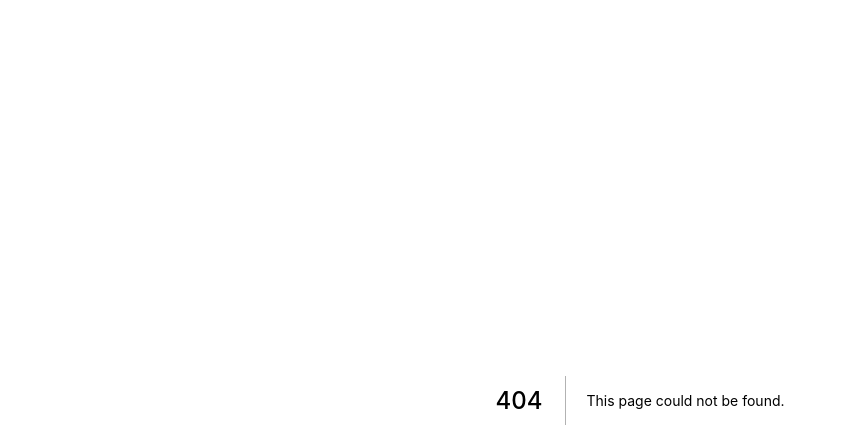
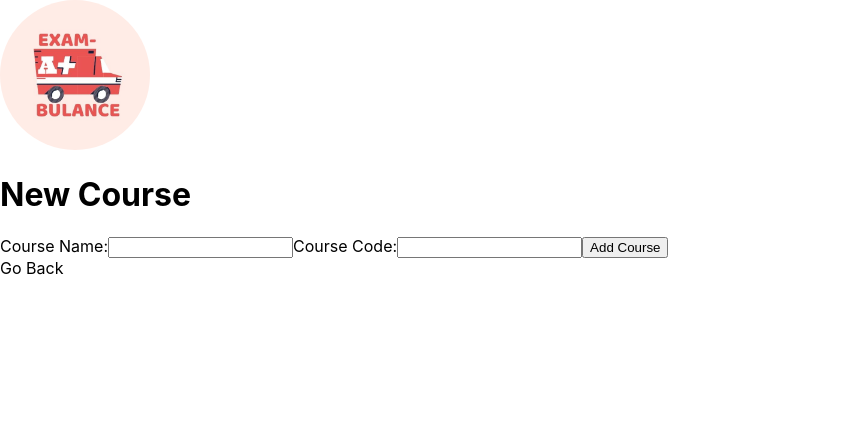
Before and after one commit to eryanpatterson/exambulance, a Next.js app: page /new-course in a window 1280 px wide. Before the commit this address had no page. Shown: the top 448 px of the page, without its empty margins (0-847 px from the left). Built offline with nearby package versions, Linux system fonts and the light colour scheme.

Commit message:
Built frontend and logic for adding courses

```diff
--- a/lib/user.js
+++ b/lib/user.js
@@ -38,7 +38,7 @@ export async function findUser(email) {
     //console.log(query);
     return await db.collection('users')
         .findOne(query, {projection: {
-            _id: 0, email: 1, password: 1, first: 1
+            _id: 0, email: 1, password: 1, first: 1, last: 1, role: 1
             }
         });
 }
--- a/pages/api/add-course.js
+++ b/pages/api/new-course.js
@@ -1,6 +1,6 @@
 import { connectToDatabase } from "../../util/mongodb";
 
-export default async function addACourse(req, res) {
+export default async function newCourse(req, res) {
     const { db } = await connectToDatabase();
 
     const data = req.body
--- a/pages/api/user.js
+++ b/pages/api/user.js
@@ -5,7 +5,7 @@ export default async function user(req, res) {
     try {
         const session = await getLoginSession(req)
         const user = (session && (await findUser(session.email))) ?? null
-
+        console.log(user)
         res.status(200).json({ user })
     } catch (error) {
         console.error(error)
--- /dev/null
+++ b/pages/new-course.js
@@ -0,0 +1,52 @@
+import Router from "next/router";
+import Layout from "../components/layout";
+import { useState } from "react";
+import Link from "next/link";
+
+export default function addCourse() {
+    const [name, setName] = useState('');
+    const [code, setCode] = useState('');
+
+    async function handleSubmit(e) {
+        e.preventDefault();
+
+        const newCourse = await fetch('/api/new-course',
+        {
+                body: JSON.stringify(
+                {
+                    name: e.target.name.value,
+                    code: e.target.code.value
+                }),
+
+                method: 'POST',
+                headers: {
+                    'Content-Type': 'application/json',
+                }
+        })
+
+        if (newCourse.status === 200) {
+            Router.push('/profile')
+        } else {
+            throw new Error(newCourse.text())
+        }
+    }
+
+    return (
+        <Layout>
+            <h1>New Course</h1>
+            <form onSubmit={handleSubmit}>
+                <label>
+                    Course Name:
+                    <input name="name" type="text" value={name} onChange={(e) =>setName(e.target.value)} />
+                </label>
+                <label>
+                    Course Code:
+                    <input name="code" type="text" value={code} onChange={(e) =>
+                    setCode(e.target.value)} />
+                </label>
+                <input type="submit" value="Add Course" />
+            </form>
+            <Link href='/profile'><a>Go Back</a></Link>
+        </Layout>
+    )
+}
```
Also changed, not shown: pages/profile.js (+8 -2 lines).
